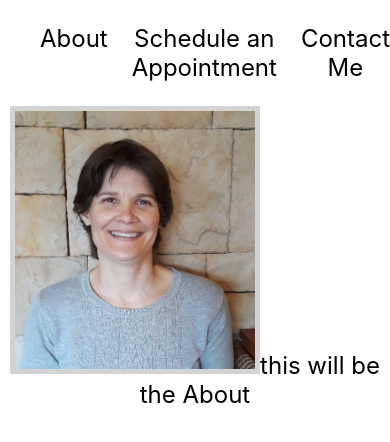
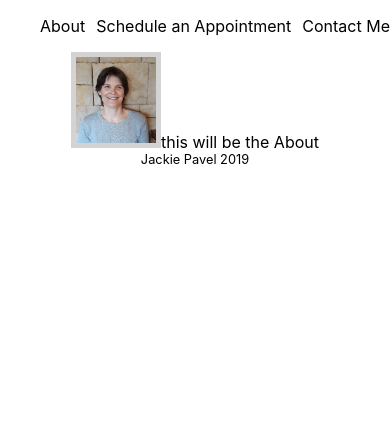
Before and after one commit to liztrenholme/jackie, a React (Create React App) app: page / in a window 390 px wide. Shown: the top 442 px of the page. Built offline with nearby package versions, Linux system fonts and the light colour scheme.

Commit message:
styling, mobile friendly styling

```diff
--- a/src/App.css
+++ b/src/App.css
@@ -1,6 +1,7 @@
 .App {
   text-align: center;
   font-size: 1.5em;
+  height: 100%;
 }
 
 .App-logo {
@@ -32,3 +33,8 @@
     transform: rotate(360deg);
   }
 }
+@media only screen and (max-width: 500px) {
+  .App {
+    font-size: 1em;
+  }
+}
--- a/src/App.js
+++ b/src/App.js
@@ -1,11 +1,15 @@
 import React from 'react'
 import './App.css'
 import Home from './components/home'
+
+let year = new Date()
+year = year.getFullYear()
 
 function App() {
   return (
     <div className="App">
       <Home />
+      <footer style={{fontSize: '0.8em', alignSelf: 'flex-end'}}>Jackie Pavel {year}</footer>
     </div>
   )
 }
--- a/src/components/about/about.css
+++ b/src/components/about/about.css
@@ -2,3 +2,8 @@
     width: 10em;
     border: 5px solid lightgray;
 }
+@media only screen and (max-width: 500px) {
+    .headshot {
+        width: 5em;
+    }
+}
--- a/src/components/navbar/navbar.css
+++ b/src/components/navbar/navbar.css
@@ -8,3 +8,9 @@ li {
     list-style-type: none;
     cursor: pointer;
 }
+
+@media only screen and (max-width: 500px) {
+    ul {
+        justify-content: space-between;
+    }
+}
```
